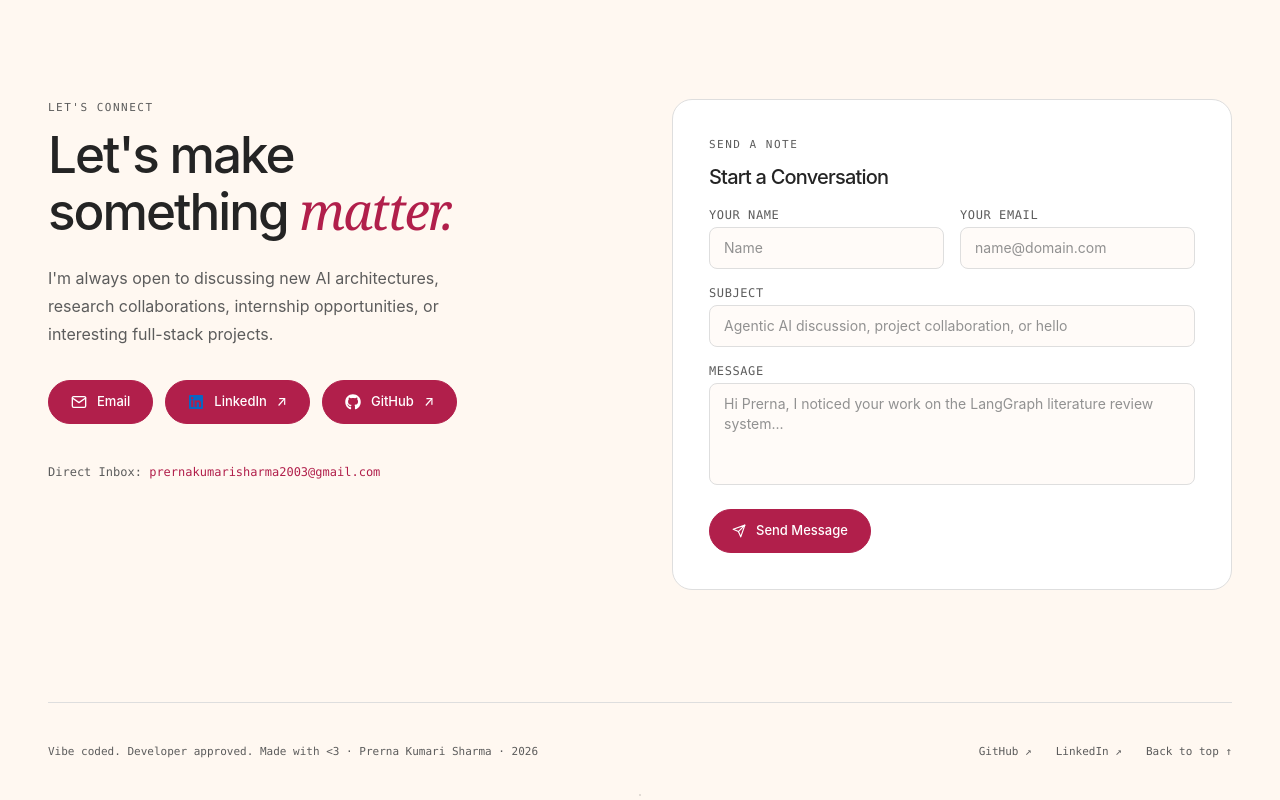
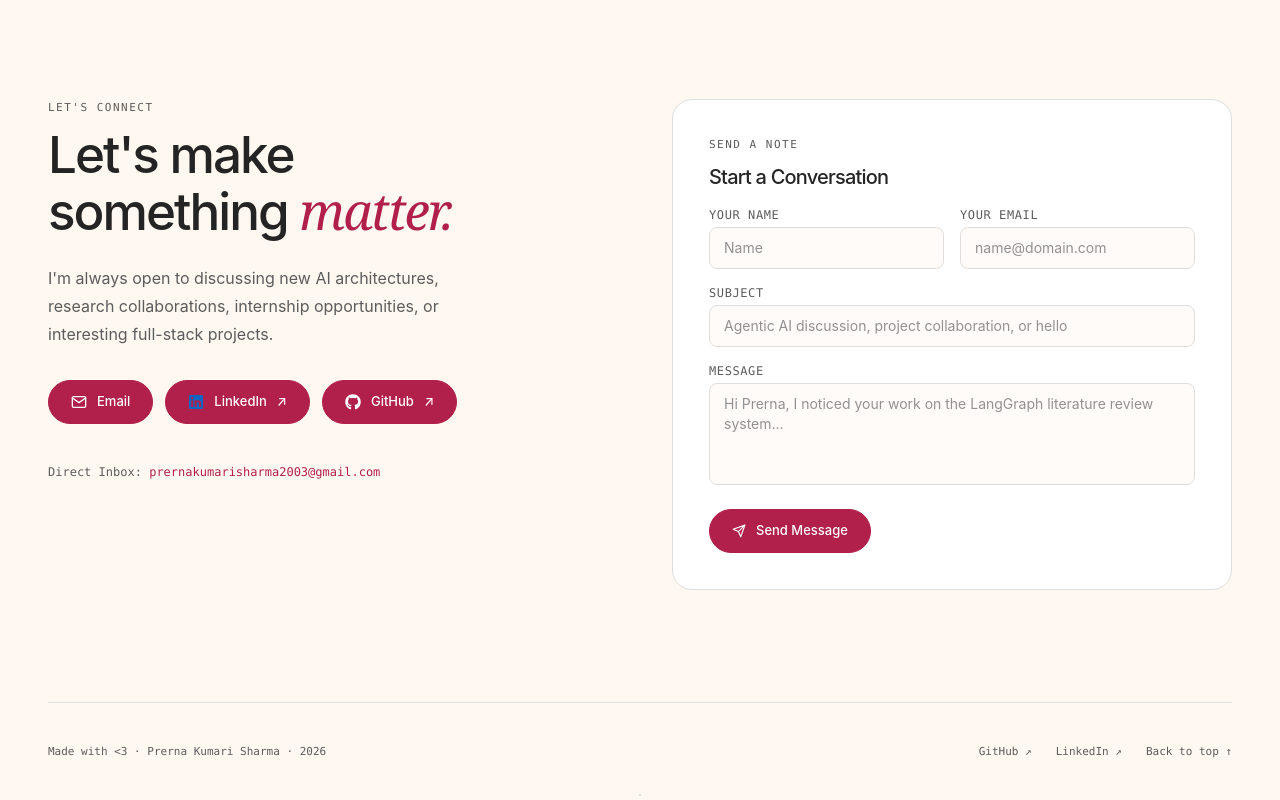
Before and after one commit to prerna12github/Personal-Portfolio, a React (Vite) app: page / in a window 1280 px wide. Shown: the part 6005-6805 px from the top of the page. Built offline with nearby package versions, Linux system fonts and the light colour scheme.

Commit message:
change footer text

```diff
--- a/src/components/Footer.jsx
+++ b/src/components/Footer.jsx
@@ -9,7 +9,7 @@ export const Footer = () => {
   return (
     <footer className="wrap py-10 flex flex-col sm:flex-row items-center justify-between gap-4 text-[11px] font-mono text-[#5c5c5c]">
       <div>
-        <span>Vibe coded. Developer approved. Made with &lt;3 · {personalInfo.name} · 2026</span>
+        <span> Made with &lt;3 · {personalInfo.name} · 2026</span>
       </div>
 
       <div className="flex items-center gap-6">
```
